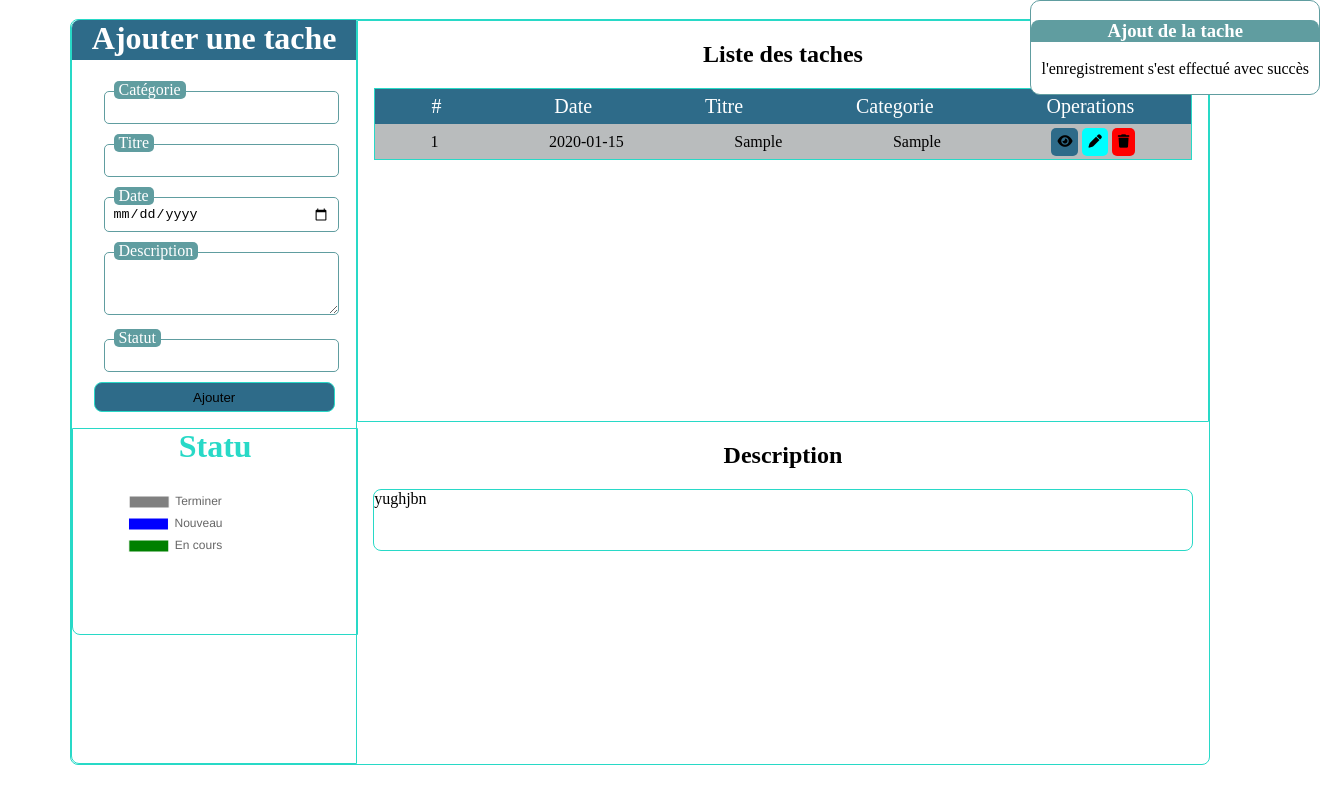
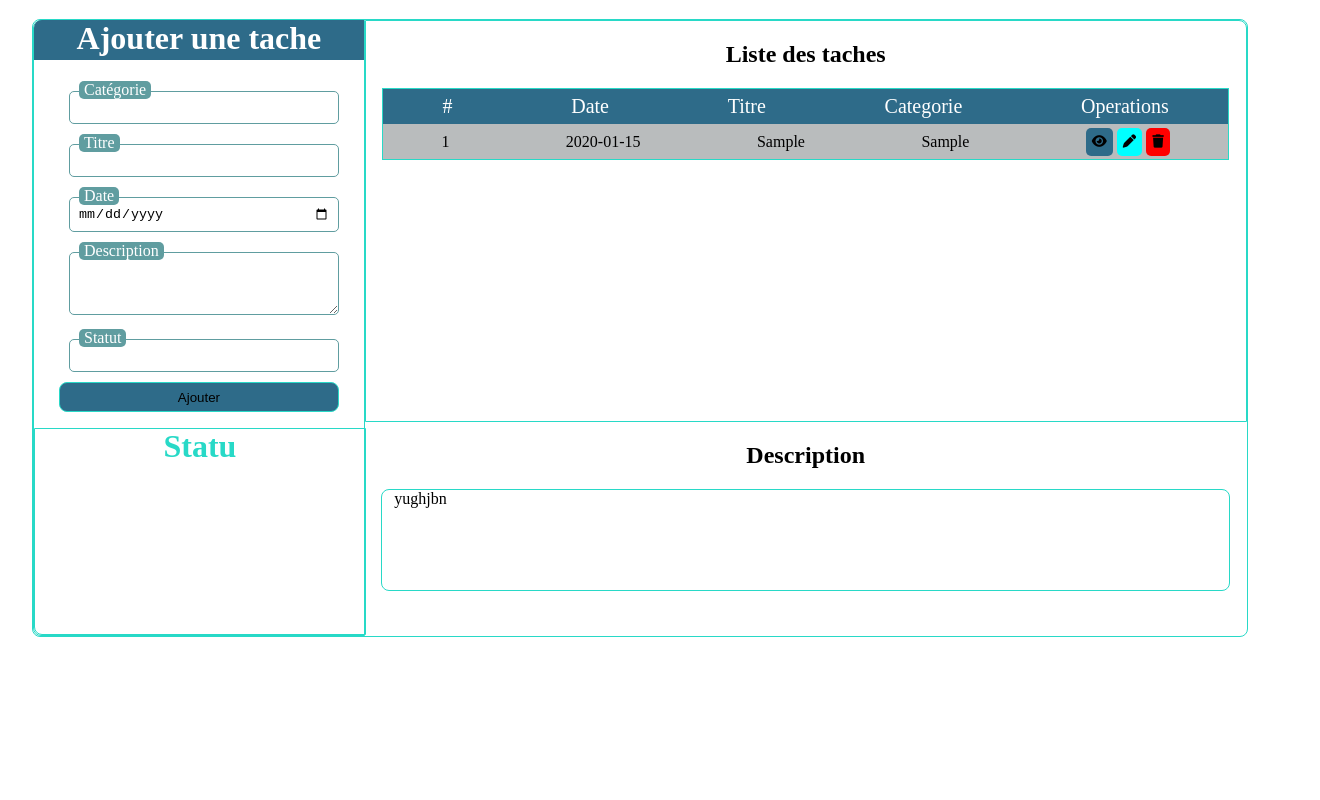
Before and after one commit to Yacouba227/toDoListe, a plain HTML site: page index.html in a window 1280 px wide. Both pictures are taken after typing "Sample", "Sample", "2020-01-15", "Sample", "Sample" into the empty fields and a click on the button "Ajouter". Shown: the whole page, 1320 px wide, since content can reach past the window. Drawn offline with nearby package versions, Linux system fonts and the light colour scheme.

Commit message:
Ajout du fichier js

```diff
--- a/index.html
+++ b/index.html
@@ -47,9 +47,9 @@
             <span id="meme">Description</span>
           </div>
           <div class="inbox">
-            <input type="text" list="browsers" id="saiStatu"/><br />
+            <input type="textt" list="textt" id="saiStatu"/><br />
             <span id="meme">Statut</span>
-            <datalist id="browsers">
+            <datalist id="textt">
               <option value="Nouveau"></option>
               <option value="En cours"></option>
               <option value="Terminé"></option>
@@ -67,7 +67,7 @@
           <h2>Liste des taches</h2>
           <div class="notification">
             <h3>Ajout de la tache</h3>
-            <p>l'enregistrement s'est effectué avec succès</p>
+            <p>l'enregistrement s'est effectué avec succès</p><br>
         </div>
           <div class="list">
             <div class="title">
--- a/script.js
+++ b/script.js
@@ -1,40 +1,63 @@
-// Define variables for HTML elements
 const saiCategori = document.getElementById('saiCategori');
-const saiTiter = document.getElementById('saiTiter');
+const saiTitre = document.getElementById('saiTiter');
 const saiDate = document.getElementById('saiDate');
 const saiDescription = document.querySelector('.saiDescription');
 const saiStatu = document.getElementById('saiStatu');
 const listeAjout = document.querySelector('.listeAjout');
+const ajouter = document.getElementById('ajouter');
 const descruptionRecuper = document.getElementById('descruptionRecuper');
-const notification = document.querySelector('.notification');
 
-// Initialize localStorage if 'cles' doesn't exist
-if (!localStorage.getItem('cles')) {
-    localStorage.setItem('cles', JSON.stringify([]));
+// Utilisez un tableau vide pour initialiser dataTache
+let dataTache = [];
+
+// Vérification de la présence des données dans le stockage local
+if (!localStorage.getItem("key")) {
+    localStorage.setItem("key", JSON.stringify(dataTache));
 }
 
-// Initialize variables
-let tach = JSON.parse(localStorage.getItem('cles'));
-let tache = {
-    index: 0,
-    date: '',
-    titre: '',
-    categorie: '',
-    description: '',
-    statut: '',
-};
-let terminer = 0;
-let nouveau = 0;
-let encours = 0;
-let indd = 0;
+// Récupérez le tableau depuis le stockage local
+dataTache = JSON.parse(localStorage.getItem("key"));
 
-// Function to insert tache items into the list
-const insertline = () => {
-    listeAjout.innerHTML = '';
-    tach.forEach(element => {
-        listeAjout.innerHTML += `
-        <div class="titleAjout">
-            <span>${element.index}</span>
+function ajouterTache() {
+    const categorieValue = saiCategori.value;
+    const titreValue = saiTitre.value;
+    const dateValue = saiDate.value;
+    const descriptionValue = saiDescription.value;
+    const statutValue = saiStatu.value;
+
+    // Ajoutez la nouvelle tâche au tableau dataTache
+    dataTache.push({
+        categorie: categorieValue,
+        titre: titreValue,
+        date: dateValue,
+        description: descriptionValue,
+        statut: statutValue
+    });
+
+    // Sauvegardez le tableau mis à jour dans le localStorage
+    localStorage.setItem("key", JSON.stringify(dataTache));
+
+    // Réinitialisez les champs de saisie
+    saiCategori.value = '';
+    saiTitre.value = '';
+    saiDate.value = '';
+    saiDescription.value = '';
+    saiStatu.value = '';
+
+    // Affichez les tâches
+    afficherTaches(dataTache);
+}
+
+function afficherTaches(taches) {
+    listeAjout.innerHTML = ''; // Effacez le contenu actuel
+  console.log('====================================');
+  console.log(taches);
+  console.log('====================================');
+    taches.forEach((element, index) => {
+        const divAfficheTache = document.createElement('div');
+        divAfficheTache.classList.add('titleAjout');
+        divAfficheTache.innerHTML = `
+        <span>${index + 1}</span>
         <span>${element.date}</span>
         <span>${element.titre}</span>
         <span>${element.categorie}</span>
@@ -52,199 +75,13 @@ const insertline = () => {
             <i class="fa-solid fa-trash"></i>
           </button>
         </span>
-        </div>
         `;
-    });
-
-    // Show descriptions of each tâche on click
-    let titleAjout = document.querySelectorAll('.titleAjout');
-    titleAjout.forEach(element => {
-        element.addEventListener('click', () => {
-            let ind = element.querySelector('span').textContent;
-            let desc = tach.find((id) => id.index == ind);
-            descruptionRecuper.textContent = desc.description;
-        });
-    });
-
-    // Button views
-    let btnVusial = document.querySelectorAll('#btnVusial');
-    btnVusial.forEach(button => {
-        let tac = JSON.parse(localStorage.getItem('cles'));
-        button.addEventListener('click', (e) => {
-            let indd = e.target.parentElement.parentElement.parentElement.querySelector('span').textContent;
-            let tab = tac.find((idd) => idd.index == indd);
-            infotache.style.visibility = 'visible';
-            infotache.innerHTML = `<h3 class="w-100"> informations tâche</h3>
-                                   <div class="d-flex mx-4 my-2">
-                                        <div class="d-flex flex-column align-items-start me-2">
-                                             <span class="inf">Date </span>
-                                             <span class="inf">Titre </span>
-                                             <span class="inf">Catégorie </span>
-                                             <span class="inf">Description </span>
-                                             <span class="inf">Statut </span>
-                                        </div>
-                                        <div class="d-flex flex-column align-items-start">
-                                             <span> : ${tab.date} </span>
-                                             <span>: ${tab.titre} </span>
-                                             <span>: ${tab.categorie} </span>
-                                             <span>: ${tab.description} </span>
-                                             <span>: ${tab.statut} </span>
-                                        </div>
-                                   </div>`;
-            let sortie = document.querySelector('.sortie');
-            sortie.style.display = 'block';
-
-        });
-    });
-
-    // Button supprimer
-    let btnSupprimer = document.querySelectorAll('#btnSupprimer');
-    btnSupprimer.forEach(button => {
-        let tac = JSON.parse(localStorage.getItem('cles'));
-        button.addEventListener('click', (e) => {
-            let indd = e.target.parentElement.parentElement.parentElement.querySelector('span').textContent;
-            let tab = tac.filter((idd) => idd.index != indd);
-            tac = tab;
-            localStorage.setItem('cles', JSON.stringify(tac));
-            insertline();
-            affichgraph();
-            chart();
-        });
-    });
-
-    // Button editer
-    let btnModifier = document.querySelectorAll('#btnModifier');
-    btnModifier.forEach(button => {
-        let tac = JSON.parse(localStorage.getItem('cles'));
-        button.addEventListener('click', (e) => {
-            indd = e.target.parentElement.parentElement.parentElement.querySelector('span').textContent;
-            let asup = e.target.parentElement.parentElement.parentElement;
-            asup.remove();
-            let tab = tac.find((idd) => idd.index == indd);
-            saiDate.value = tab.date;
-            saiTiter.value = tab.titre;
-            saiCategori.value = tab.categorie;
-            saiDescription.value = tab.description;
-            saiStatu.value = tab.statut;
-        });
+        listeAjout.appendChild(divAfficheTache);
     });
 }
 
-// Initial insertion
-insertline();
+// Écoutez le clic sur le bouton "ajouter" et appelez la fonction ajouterTache
+ajouter.addEventListener("click", ajouterTache);
 
-// Function to calculate tache statistics
-function affichgraph() {
-    terminer = 0;
-    nouveau = 0;
-    encours = 0;
-    tach.forEach(element => {
-        if (element.statut === "Terminé") {
-            terminer++;
-        } else if (element.statut === "Nouveau") {
-            nouveau++;
-        } else if (element.statut === "En cours") {
-            encours++;
-        }
-    });
-}
-
-// Button ajouter event listener
-const ajouter = document.getElementById('ajouter');
-ajouter.addEventListener('click', () => {
-    let tac = JSON.parse(localStorage.getItem('cles'));
-    const findEl = tac.find((el) => el.index == parseInt(indd));
-    if (findEl) {
-        tache = {
-            index: indd,
-            date: saiDate.value,
-            titre: saiTiter.value,
-            categorie: saiCategori.value,
-            description: saiDescription.value,
-            statut: saiStatu.value,
-        };
-        const indexToUpdate = tac.findIndex((el) => el.index == parseInt(indd));
-        tac[indexToUpdate] = tache;
-        localStorage.setItem('cles', JSON.stringify(tac));
-
-        if (saiStatu.value !== '') {
-            affichgraph();
-            clearInputFields();
-            insertline();
-            showNotification();
-            chart();
-            indd = 0;
-        }
-        return;
-    }
-
-    tache = {
-        index: tach.length ? tach.length + 1 : 1,
-        date: saiDate.value,
-        titre: saiTiter.value,
-        categorie: saiCategori.value,
-        description: saiDescription.value,
-        statut: saiStatu.value,
-    };
-
-    tach.push(tache);
-    updateTach();
-    if (saiStatu.value !== '') {
-        affichgraph();
-    }
-
-    clearInputFields();
-    insertline();
-    showNotification();
-    chart();
-});
-
-// Function to clear input fields
-function clearInputFields() {
-    saiDate.value = "";
-    saiTiter.value = "";
-    saiCategori.value = "";
-    saiDescription.value = "";
-    saiStatu.value = "";
-}
-
-// Function to display notification
-function showNotification() {
-    notification.style.display = 'block';
-    setTimeout(() => {
-        notification.style.display = 'none';
-    }, 3000);
-}
-
-// ================= Chart.js =======================
-affichgraph();
-let myChart;
-const ctx = document.getElementById('myChart').getContext('2d');
-document.addEventListener("DOMContentLoaded", function () {
-    // Chart initialization code here
-    chart();
-});
-
-// Function to create and update the chart
-function chart() {
-    if (myChart) {
-        myChart.destroy();
-    }
-    myChart = new Chart(ctx, {
-        type: 'pie',
-        data: {
-            labels: ['Terminer', 'Nouveau', 'En cours'],
-            datasets: [{
-                data: [terminer, nouveau, encours],
-                backgroundColor: ['gray', 'blue', 'green'],
-                borderWidth: 1,
-            }],
-        },
-    });
-}
-// ===================================================
-
-// Function to update localStorage
-function updateTach() {
-    localStorage.setItem('cles', JSON.stringify(tach));
-}
+// Au chargement de la page, affichez les tâches depuis le localStorage
+afficherTaches(dataTache);
--- a/style.css
+++ b/style.css
@@ -1,6 +1,5 @@
 .container{
-    width: 90%;
-    height: 93vh;
+    width: 96%;
     border-radius: 8px;
     display: flex;
     justify-content: center;
@@ -19,7 +18,7 @@
     border-radius: 8px 0 0 0;
 }
 .div-input{
-    width: 25%;
+    width: 28%;
     border-radius: 8px 0 0 8px;
     border: 1px solid rgb(40, 217, 199);
 }
@@ -167,30 +166,31 @@ input[type=date]:invalid::-webkit-datetime-edit {
     border: 1px solid rgb(40, 217, 199);
     border-radius: 8px;
     width: 96%;
-    height: 60px;
+    height: 100px;
     margin: auto;
 }
-
-
-
-
+.list-desc span{
+    padding-left: 12px;
+}
 .notification{
+    background-color: #609DA0;
+    width: 30%;
+    border-radius: 8px;
     position: absolute;
-    background-color: #fff;
-    top: 0;
-    right: -40px;
-    text-align: center;
-    border: 1px solid #609DA0;
-    border-radius: 10px;
-    z-index: 10;
+    top: 2rem;
+    right: 2rem;
     display: none;
 }
-.notification>h3{
-    background-color: #609DA0;
-    color: #fff;
-    border-top-left-radius: 8px;
-    border-top-right-radius: 8px;
+.notification h3{
+    background-color: rgb(46, 107, 137);
+    border-radius: 8px 8px 0 0;
+    color: white;
+    font-size: 29px;
+    height: 45px;
+    margin-top: -1rem;
 }
-.notification>p{
-    padding: 0 10px;
+.notification p{
+    font-size: 22px;
+    width: 80%;
+    margin: auto;
 }
```
Lines whose indentation alone changed are shown as unchanged.
